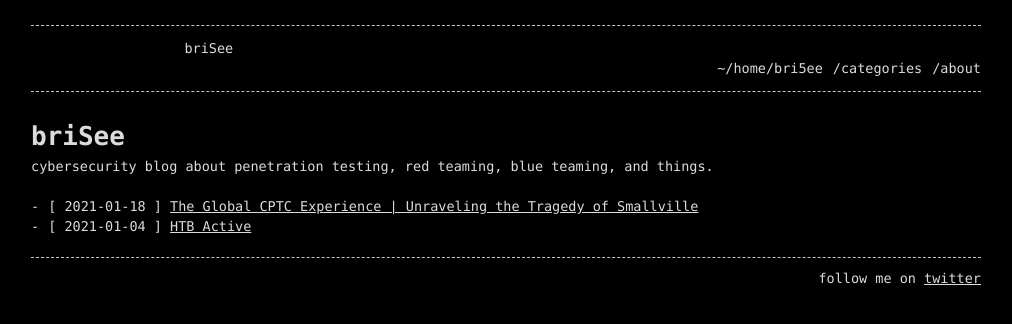
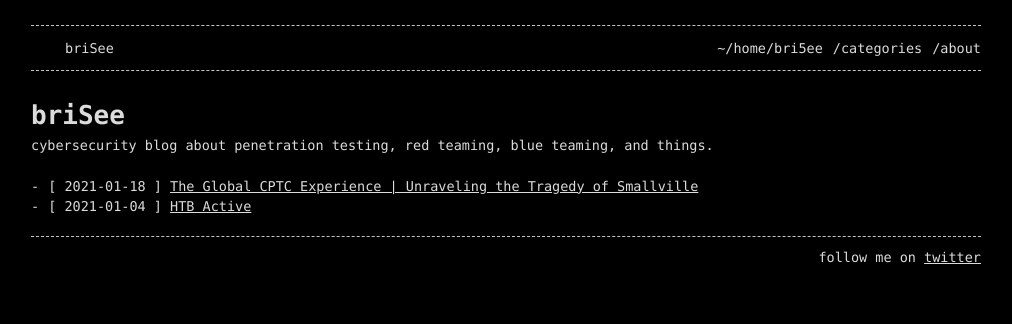
Before and after one commit to notbricey/brisee.github.io, a Jekyll site: the page built from index.md, in a window 1280 px wide. Shown: the top 324 px of the page, without its empty margins (134-1146 px from the left). Built offline with Jekyll 4.4.1, drawn with Linux system fonts in a browser that asks for light colours; part of the change alters nothing that is shown.

```diff
--- a/_includes/header.html
+++ b/_includes/header.html
@@ -2,7 +2,7 @@
 <header>
   <div class="menu">
     <ul>
-      briSee     &zwnj; &zwnj; &zwnj; &zwnj; &zwnj; &zwnj; &zwnj; &zwnj; &zwnj; &zwnj; &zwnj; &zwnj; &zwnj; &zwnj; &zwnj; &zwnj; &zwnj; &zwnj; &zwnj; &zwnj; &zwnj; &zwnj; &zwnj; &zwnj; &zwnj; &zwnj; &zwnj;  &zwnj; &zwnj; &zwnj; &zwnj; &zwnj; &zwnj; &zwnj; &zwnj; &zwnj; &zwnj; &zwnj; &zwnj; &zwnj; &zwnj; &zwnj; &zwnj; &zwnj; &zwnj; &zwnj; &zwnj; &zwnj; &zwnj; &zwnj; &zwnj; &zwnj; &zwnj; &zwnj; &zwnj; &zwnj; &zwnj; &zwnj; &zwnj; &zwnj; &zwnj; &zwnj; &zwnj; &zwnj; &zwnj; &zwnj; &zwnj; &zwnj; &zwnj; &zwnj; &zwnj;  &zwnj; &zwnj; &zwnj; &zwnj; &zwnj; &zwnj; &zwnj; &zwnj; &zwnj; &zwnj; &zwnj; &zwnj; &zwnj; &zwnj; &zwnj; &zwnj; &zwnj; &zwnj; &zwnj; &zwnj; &zwnj; &zwnj;
+      briSee     &zwnj; &zwnj; &zwnj; &zwnj; &zwnj; &zwnj; &zwnj; &zwnj; &zwnj; &zwnj; &zwnj; &zwnj; &zwnj; &zwnj; &zwnj; &zwnj; &zwnj; &zwnj; &zwnj; &zwnj; &zwnj; &zwnj; &zwnj; &zwnj; &zwnj; &zwnj; &zwnj;  &zwnj; &zwnj; &zwnj; &zwnj; &zwnj; &zwnj; &zwnj; &zwnj; &zwnj; &zwnj; &zwnj; &zwnj; &zwnj; &zwnj; &zwnj; &zwnj; &zwnj; &zwnj; &zwnj; &zwnj; &zwnj; &zwnj; &zwnj; &zwnj; &zwnj; &zwnj; &zwnj; &zwnj; &zwnj; &zwnj; &zwnj; &zwnj; &zwnj; &zwnj; &zwnj; &zwnj; &zwnj; &zwnj; &zwnj; &zwnj; &zwnj; &zwnj; &zwnj; &zwnj; &zwnj; &zwnj;
       {%- for path in page_paths -%}
         {%- assign my_page = site.pages | where: "path", path | first -%}
         {%- if my_page.title -%}
```
